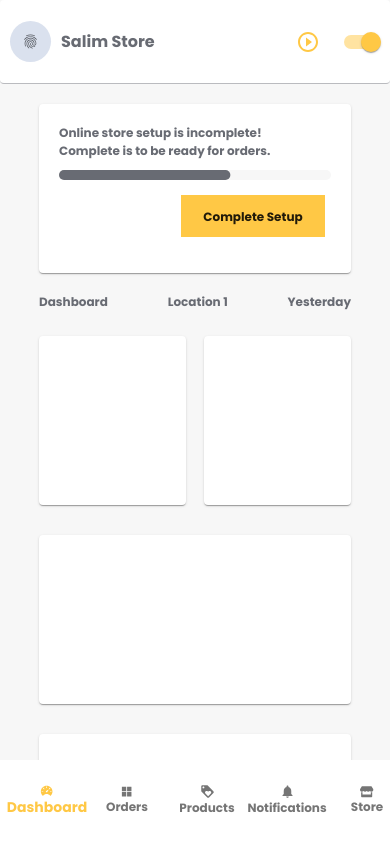
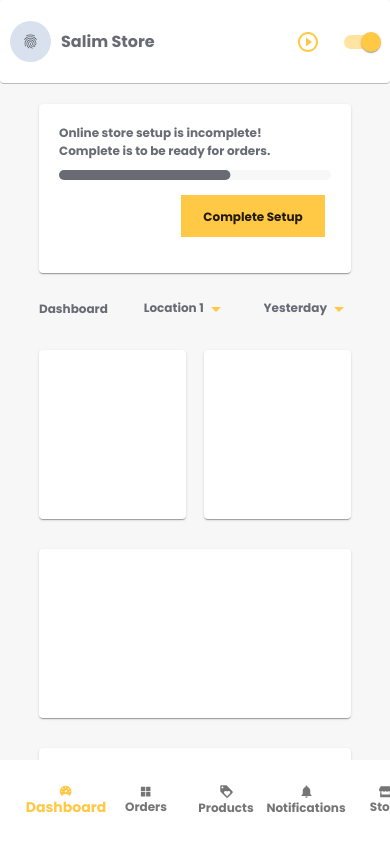
Before and after one commit to SaiAshish9/ecom, a React (Create React App) app: page /dashboard in a window 390 px wide. Shown: the top 842 px of the page. Built offline with nearby package versions, Linux system fonts and the light colour scheme.

Commit message:
added lazy loading

```diff
--- a/src/App.js
+++ b/src/App.js
@@ -1,4 +1,4 @@
-import React from 'react';
+import React,{useState,Suspense,lazy} from 'react';
 import './App.css';
 import Auth from './containers/auth/auth'
 import SignUp from './containers/auth/signUp'
@@ -6,20 +6,48 @@ import Login from './containers/auth/loginMobile'
 import Verification from './containers/auth/verification'
 import withStyles from '@material-ui/core/styles/withStyles'
 import {Switch,Route} from 'react-router-dom'
-import Dashboard from './containers/dashboard'
+import useMediaQuery from '@material-ui/core/useMediaQuery'
+import Backdrop from '@material-ui/core/Backdrop';
+import CircularProgress from '@material-ui/core/CircularProgress';
+import Grid from '@material-ui/core/Grid'
 
+
+const Dashboard=lazy(()=>import('./containers/dashboard'))
+const MDashboard=lazy(()=>import('./containers/dashboard/mdashboard'))
+
+
+const Loader=({classes})=>(
+  <Backdrop
+className={classes.backdrop}
+ open={true}
+>
+        <CircularProgress color="inherit" />
+      </Backdrop>
+)
 
 const App=({classes})=> {
 
+  const mobileSize=useMediaQuery('( max-width:650px )')
 
   return (
+
+<Suspense fallback={<Loader classes={classes} />} >
+
 <Switch>
-
 <Route exact path="/" component={Auth}/>
 <Route exact path="/signUp" component={SignUp}/>
 <Route exact path="/login" component={Login}/>
 <Route exact path="/verification" component={Verification}/>
+
+{
+  mobileSize?(
+<Route exact path="/dashboard" component={MDashboard}/>
+  ):
+  (
 <Route exact path="/dashboard" component={Dashboard}/>
+  )
+}
+
 <Route  path="/dashboard/orders" component={Dashboard}/>
 <Route  path="/dashboard/product" component={Dashboard}/>
 <Route  path="/dashboard/categories" component={Dashboard}/>
@@ -28,34 +56,31 @@ const App=({classes})=> {
 <Route  path="/dashboard/apps" component={Dashboard}/>
 <Route  path="/dashboard/services" component={Dashboard}/>
 
-
 <Route exact path="/dashboard/store" component={Dashboard}/>
 <Route  path="/dashboard/store/theme" component={Dashboard}/>
-
-
 <Route  path="/dashboard/store/domain" component={Dashboard}/>
 <Route  path="/dashboard/store/domain/edit"  component={Dashboard}/>
-
 
 <Route  path="/dashboard/store/shipping" component={Dashboard}/>
 <Route  path="/dashboard/store/locations" component={Dashboard}/>
 <Route  path="/dashboard/store/payment" component={Dashboard}/>
 <Route  path="/dashboard/store/products" component={Dashboard}/>
 
-
-
-
 <Route  path="/dashboard/users" component={Dashboard}/>
 <Route  path="/dashboard/settings" component={Dashboard}/>
+</Switch>
+</Suspense>
 
-
-</Switch>
 );
 }
 
 
 const styles =theme=>({
-
+  backdrop: {
+    zIndex: theme.zIndex.drawer + 1,
+    color: theme.palette.primary.gray ,
+    background:theme.palette.primary.dashboardBackground
+  },
 
 })
 
--- a/src/components/mdashboard/footer.js
+++ b/src/components/mdashboard/footer.js
@@ -46,9 +46,10 @@ const useStyles = makeStyles({
       bottom:0,
       width:'100%',
       height:'10vh',
-      paddingLeft:24,
+      paddingLeft:26,
       display:'flex',
-      alignItems:'center'
+      alignItems:'center',
+      justifyContent:'space-around'
   },
 });
 
@@ -57,6 +58,7 @@ export default function SimpleBottomNavigation() {
   const [value, setValue] = React.useState(0);
 
   return (
+
     <BottomNavigation
       value={value}
       onChange={(event, newValue) => {
--- a/src/containers/dashboard/index.js
+++ b/src/containers/dashboard/index.js
@@ -20,15 +20,12 @@ import Settings from '../../components/dashboard/settings'
 import Products from '../../components/dashboard/products'
 import Categories from '../../components/dashboard/categories'
 
-import useMediaQuery from '@material-ui/core/useMediaQuery'
 
-import MDashboard from './mdashboard'
 
 
 const Dashboard = ({classes,history}) => {
 
 
-    const mobileSize=useMediaQuery('( max-width:650px )')
 
 
 const icons=[
@@ -149,8 +146,7 @@ const icons=[
 <React.Fragment>
 
 
-{
-    mobileSize?<MDashboard/>:(
+
 
 
 
@@ -249,8 +245,7 @@ className={[classes.activeIconBtn,classes.iconBtn]}>
 
         </Grid>
 
-)
-}
+
 </React.Fragment>
 )
 }
--- a/src/containers/dashboard/mdashboard/index.js
+++ b/src/containers/dashboard/mdashboard/index.js
@@ -1,5 +1,5 @@
 import React,{useState} from 'react'
-import withStyles from '@material-ui/core/styles/withStyles'
+import {withStyles,makeStyles} from '@material-ui/core/styles'
 import Grid from '@material-ui/core/Grid'
 import Paper from '@material-ui/core/Paper'
 import {withRouter} from 'react-router-dom'
@@ -11,6 +11,27 @@ import PlayCircleOutlineIcon from '@material-ui/icons/PlayCircleOutline';
 import BottomNavigation from '../../../components/mdashboard/footer'
 import LinearProgress from '@material-ui/core/LinearProgress';
 import Button from '../../../components/general/button'
+import Tooltip from '@material-ui/core/Tooltip';
+import Fade from '@material-ui/core/Fade';
+import MenuItem from '@material-ui/core/MenuItem';
+import Select from '@material-ui/core/Select'
+
+const BootstrapTooltip=withStyles((theme)=>({
+    arrow: {
+        color:'#fff',
+        fontSize:10,
+      },
+      tooltip: {
+        marginRight:30,
+        backgroundColor: '#fff',
+        border:`1px solid ${theme.palette.primary.lightgray}`
+      },
+}))(Tooltip)
+
+
+
+
+
 
 const BorderLinearProgress = withStyles((theme) => ({
     root: {
@@ -28,6 +49,11 @@ const BorderLinearProgress = withStyles((theme) => ({
 
 
 const MDashboard = ({classes,history}) => {
+
+const [loc,setLoc] = useState(0)
+
+const [day,setDay] = useState(0)
+
     return (
         <Grid className={classes.grid}>
 
@@ -50,9 +76,54 @@ className={classes.navbar}
     display:'flex',
     alignItems:'center'
 }} >
+
+
+<BootstrapTooltip
+TransitionComponent={Fade}
+TransitionProps={{ timeout: 600 }}
+title={
+    <React.Fragment>
+            <Typography
+            style={{
+            textAlign:'end',
+            fontSize:14
+            }}
+             color="primary" >
+                 Watch video on
+            </Typography>
+
+            <Typography
+            className={classes.dark}
+            style={{textAlign:'end'}}
+            >
+                 How to build your store?
+            </Typography>
+
+    {/* <ChangeHistoryIcon
+    style={{
+        position:'relative',
+        right:'1rem',
+        bottom:'4rem',
+        fontSize:20
+    }}
+    className={classes.light}
+    /> */}
+
+    </React.Fragment>
+}
+leaveDelay={2000}
+enterTouchDelay={10}
+arrow
+>
 <IconButton color="primary" >
 <PlayCircleOutlineIcon/>
 </IconButton>
+</BootstrapTooltip>
+
+
+
+
+
 <Switch
 color="primary"
 checked={true}
@@ -108,19 +179,71 @@ style={{
     justifyContent:'space-between',alignItems:'center'
 }}>
 
+
 <Typography className={classes.dark} >
 Dashboard
 </Typography>
 
+<Select
+value={loc}
+className={classes.select}
+onChange={e=>{
+    setLoc(e.target.value)
+}}
+inputProps={{
+classes:{
+    icon:classes.icon
+}
+}}
+>
+<MenuItem value={0} >
 <Typography className={classes.dark} >
 Location 1
 </Typography>
+</MenuItem>
+<MenuItem value={2} >
+<Typography className={classes.dark} >
+Location 2
+</Typography>
+</MenuItem>
+<MenuItem value={3} >
+<Typography className={classes.dark} >
+Location 3
+</Typography>
+</MenuItem>
+</Select>
 
 
+
+
+<Select
+onChange={e=>{
+    setDay(e.target.value)
+}}
+value={day}
+className={classes.select}
+inputProps={{
+classes:{
+    icon:classes.icon
+}
+}}
+>
+<MenuItem value={0} >
 <Typography className={classes.dark} >
 Yesterday
 </Typography>
-
+</MenuItem>
+<MenuItem value={2} >
+<Typography className={classes.dark} >
+Today
+</Typography>
+</MenuItem>
+<MenuItem value={3} >
+<Typography className={classes.dark} >
+Sunday
+</Typography>
+</MenuItem>
+</Select>
 
 </Grid>
 
@@ -207,6 +330,22 @@ style={{
 
 const styles =theme=>({
 
+icon:{
+fill:theme.palette.primary.main,
+marginBottom:5
+},
+
+select:{
+backgroundColor:theme.palette.primary.dashboardBackground,
+border:'none',
+'&:before':{
+    border:'none'
+},
+'&:after':{
+    border:'none'
+}
+
+},
 
 progress:{
 height:'0.6rem',
```
